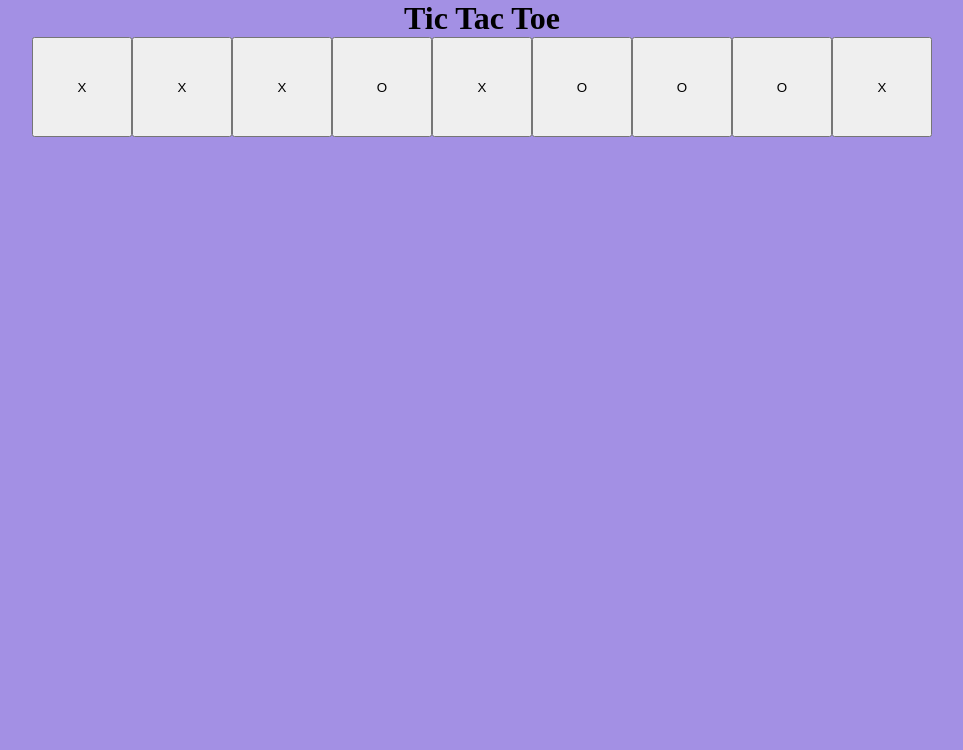
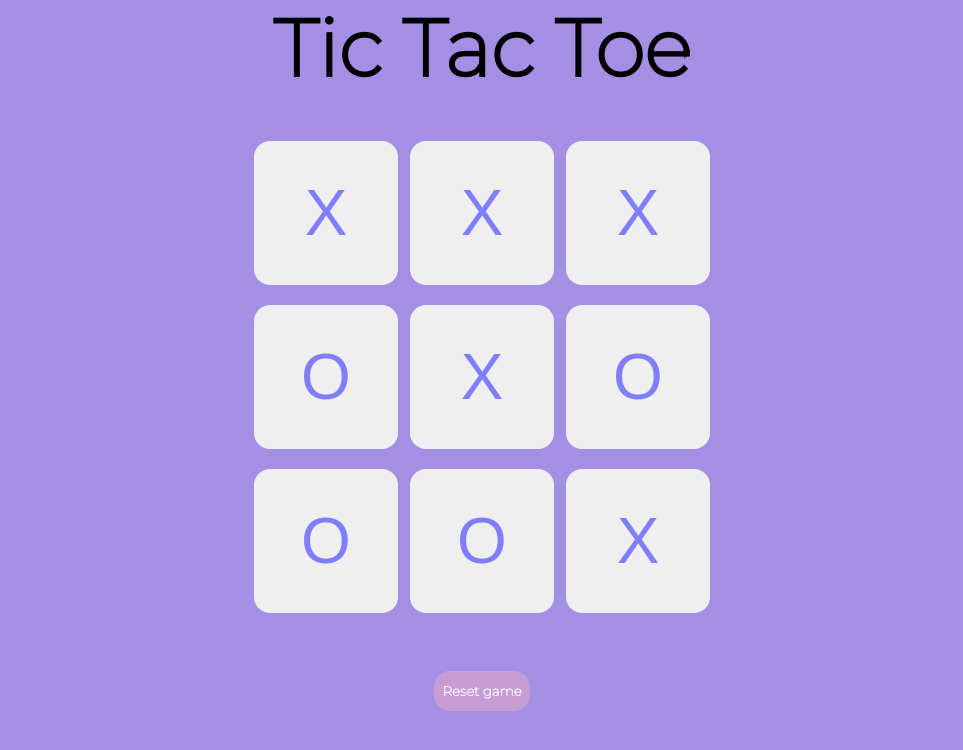
Before and after one commit to diwanshu009/JavaScript-series, a plain HTML site: page 01_TicTacToe/index.html in a window 1280 px wide. Shown: the whole page, without its empty margins (158-1121 px from the left). Drawn offline with Linux system fonts and the light colour scheme.

Commit message:
HTML CSS coded!!

```diff
--- a/01_TicTacToe/index.html
+++ b/01_TicTacToe/index.html
@@ -21,6 +21,7 @@
             <button class="box">X</button>
         </div>
     </div>
+    <button class="reset">Reset game</button>
 </body>
 <script src="game.js"></script>
 </html>
--- a/01_TicTacToe/style.css
+++ b/01_TicTacToe/style.css
@@ -1,3 +1,4 @@
+@import url('https://fonts.googleapis.com/css2?family=Montserrat:wght@200&display=swap');
 *{
     margin: 0;
     padding: 0;
@@ -5,19 +6,40 @@
 body{
     background-color: #A390E4;
     text-align:center;
+    font-family: 'Montserrat', sans-serif;
+    font-size:40px;
 }
 .container{
     text-align:center;
+    height:70vh;
     display: flex;
     justify-content: center;
     align-items: center;
 }
 .game{
+    height:60vmin;
+    width:60vmin;
     display:flex;
+    flex-wrap: wrap;
     justify-content: center;
     align-items: center;
+    gap : 1.5vmin;
 }
 .box{
-    height:100px;
-    width:100px;
+    font-size:8vmin;
+    color:#7F7EFF;
+    border-radius: 1rem;
+    height:18vmin;
+    width:18vmin;
+    border:none;
 }
+.reset{
+    background-color: #C69DD2;
+    height:5vmin;
+    width:12vmin;
+    color:#fff;
+    border-radius: 1rem;
+    border:none;
+    font-family:'Montserrat', sans-serif;
+    font-weight:900;
+}
```
